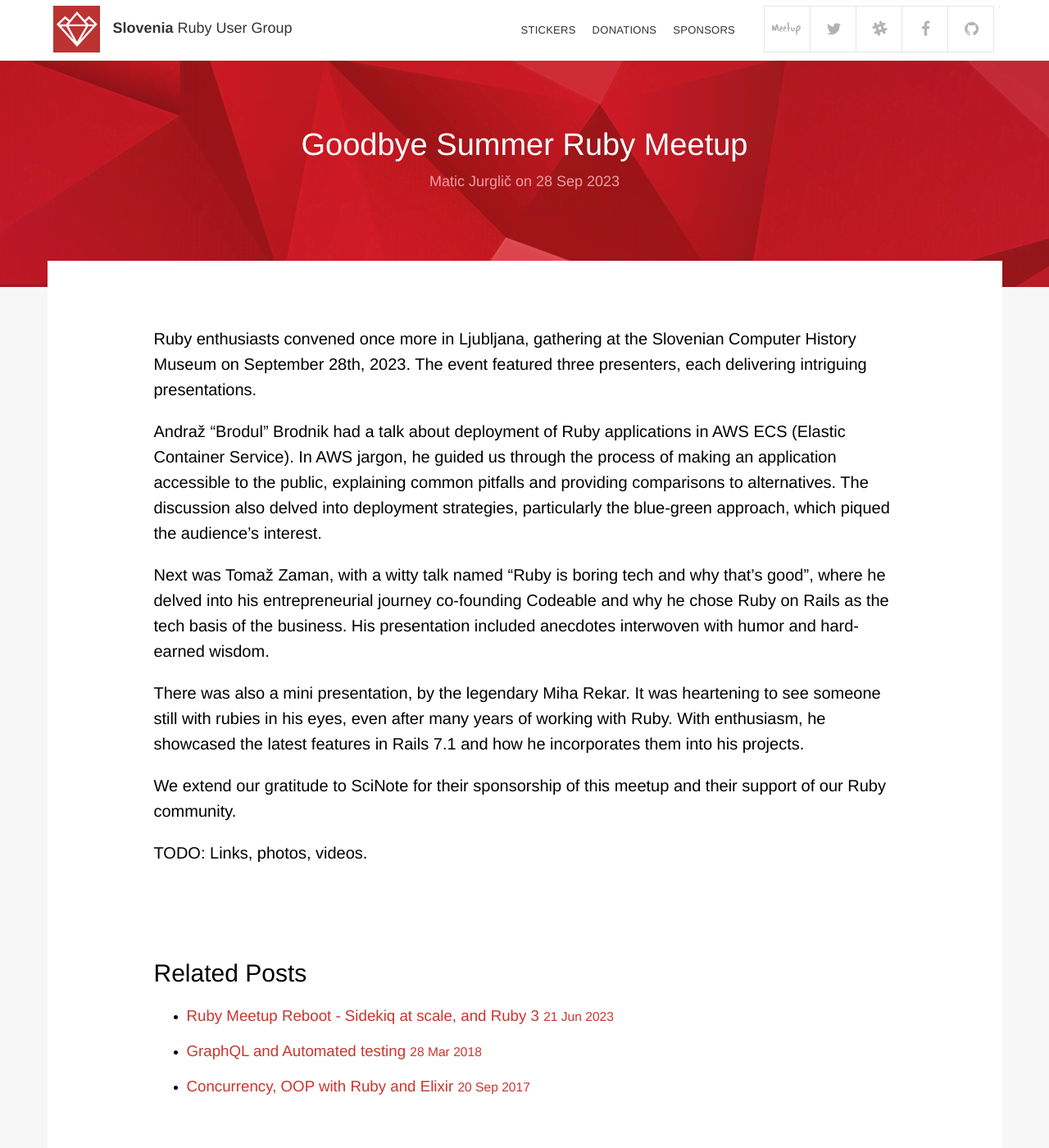
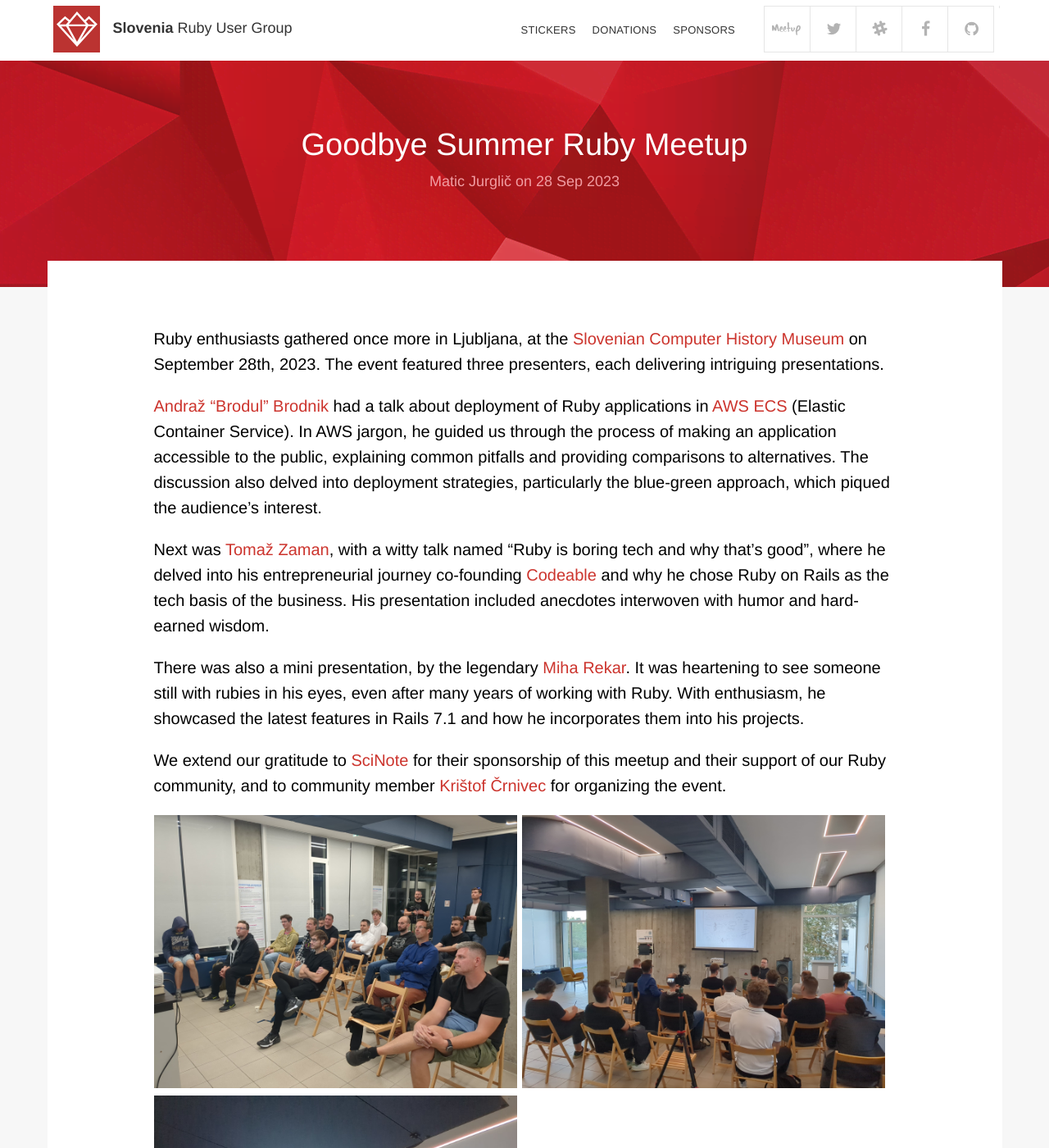
Before and after one commit to RubySlovenia/RubySlovenia.github.io, a Jekyll site: the page built from _posts/2023-09-28-september-meetup.md, in a window 1280 px wide and 1400 px high. Shown: the whole window at 82% size. Built offline with Jekyll 4.4.1, drawn with Linux system fonts in a browser that asks for light colours; nearby versions of some CDN libraries.

Commit message:
Improve the post recap with better text, links and photos

```diff
--- a/_posts/2023-09-28-september-meetup.md
+++ b/_posts/2023-09-28-september-meetup.md
@@ -2,17 +2,39 @@
 layout: post
 title: Goodbye Summer Ruby Meetup
 author: jurgen
-bg_photo:
+bg_photo: /assets/img/posts/2023-09-23-meetup.jpg
 ---
 
-Ruby enthusiasts convened once more in Ljubljana, gathering at the Slovenian Computer History Museum on September 28th, 2023. The event featured three presenters, each delivering intriguing presentations.
+Ruby enthusiasts gathered once more in Ljubljana, at the [Slovenian Computer History Museum] on September 28th, 2023. The event featured three presenters, each delivering intriguing presentations.
 
-Andraž "Brodul" Brodnik had a talk about deployment of Ruby applications in AWS ECS (Elastic Container Service). In AWS jargon, he guided us through the process of making an application accessible to the public, explaining common pitfalls and providing comparisons to alternatives. The discussion also delved into deployment strategies, particularly the blue-green approach, which piqued the audience's interest.
+[Andraž "Brodul" Brodnik] had a talk about deployment of Ruby applications in [AWS ECS] (Elastic Container Service). In AWS jargon, he guided us through the process of making an application accessible to the public, explaining common pitfalls and providing comparisons to alternatives. The discussion also delved into deployment strategies, particularly the blue-green approach, which piqued the audience's interest.
 
-Next was Tomaž Zaman, with a witty talk named "Ruby is boring tech and why that's good", where he delved into his entrepreneurial journey co-founding Codeable and why he chose Ruby on Rails as the tech basis of the business. His presentation included anecdotes interwoven with humor and hard-earned wisdom.
+Next was [Tomaž Zaman], with a witty talk named "Ruby is boring tech and why that's good", where he delved into his entrepreneurial journey co-founding [Codeable] and why he chose Ruby on Rails as the tech basis of the business. His presentation included anecdotes interwoven with humor and hard-earned wisdom.
 
-There was also a mini presentation, by the legendary Miha Rekar. It was heartening to see someone still with rubies in his eyes, even after many years of working with Ruby. With enthusiasm, he showcased the latest features in Rails 7.1 and how he incorporates them into his projects.
+There was also a mini presentation, by the legendary [Miha Rekar]. It was heartening to see someone still with rubies in his eyes, even after many years of working with Ruby. With enthusiasm, he showcased the latest features in Rails 7.1 and how he incorporates them into his projects.
 
-We extend our gratitude to SciNote for their sponsorship of this meetup and their support of our Ruby community.
+We extend our gratitude to [SciNote] for their sponsorship of this meetup and their support of our Ruby community, and to community member [Krištof Črnivec] for organizing the event.
 
-TODO: Links, photos, videos.
+<div class="gallery">
+  <a href="/assets/img/posts/2023-09-23-meetup.jpg" target="_blank" >
+    <img src="/assets/img/posts/2023-09-23-meetup.jpg" alt="Attendees of Ruby Meetup September 2023 Ljubljana">
+  </a>
+  <a href="/assets/img/posts/2023-09-23-meetup-andraz-brodnik.jpg" target="_blank">
+    <img src="/assets/img/posts/2023-09-23-meetup-andraz-brodnik.jpg" alt="Andraz Brodnik: Deploy your Rails app to ECS">
+  </a>
+  <a href="/assets/img/posts/2023-09-23-meetup-tomaz-zaman.jpg" target="_blank">
+    <img src="/assets/img/posts/2023-09-23-meetup-tomaz-zaman.jpg" alt="Tomaž Zaman: Ruby is boring tech and why that's good">
+  </a>
+  <a href="/assets/img/posts/2023-09-23-meetup-miha-rekar.jpg" target="_blank">
+    <img src="/assets/img/posts/2023-09-23-meetup-miha-rekar.jpg" alt="Miha Rekar: Rails 7.1">
+  </a>
+</div>
+
+[Slovenian Computer History Museum]: https://www.racunalniski-muzej.si/
+[Andraž "Brodul" Brodnik]: https://www.brodul.org/
+[AWS ECS]: https://aws.amazon.com/ecs/
+[Tomaž Zaman]: https://x.com/TomazZaman
+[Codeable]: https://www.codeable.io/
+[Miha Rekar]: https://mr.si/
+[SciNote]: https://www.scinote.net/
+[Krištof Črnivec]: https://si.linkedin.com/in/kri%C5%A1tof-%C4%8Drnivec-582a60150
```
Also changed, not shown: assets/img/posts/2023-09-23-meetup-andraz-brodnik.jpg (added), assets/img/posts/2023-09-23-meetup-miha-rekar.jpg (added), assets/img/posts/2023-09-23-meetup-tomaz-zaman.jpg (added), assets/img/posts/2023-09-23-meetup.jpg (added).
